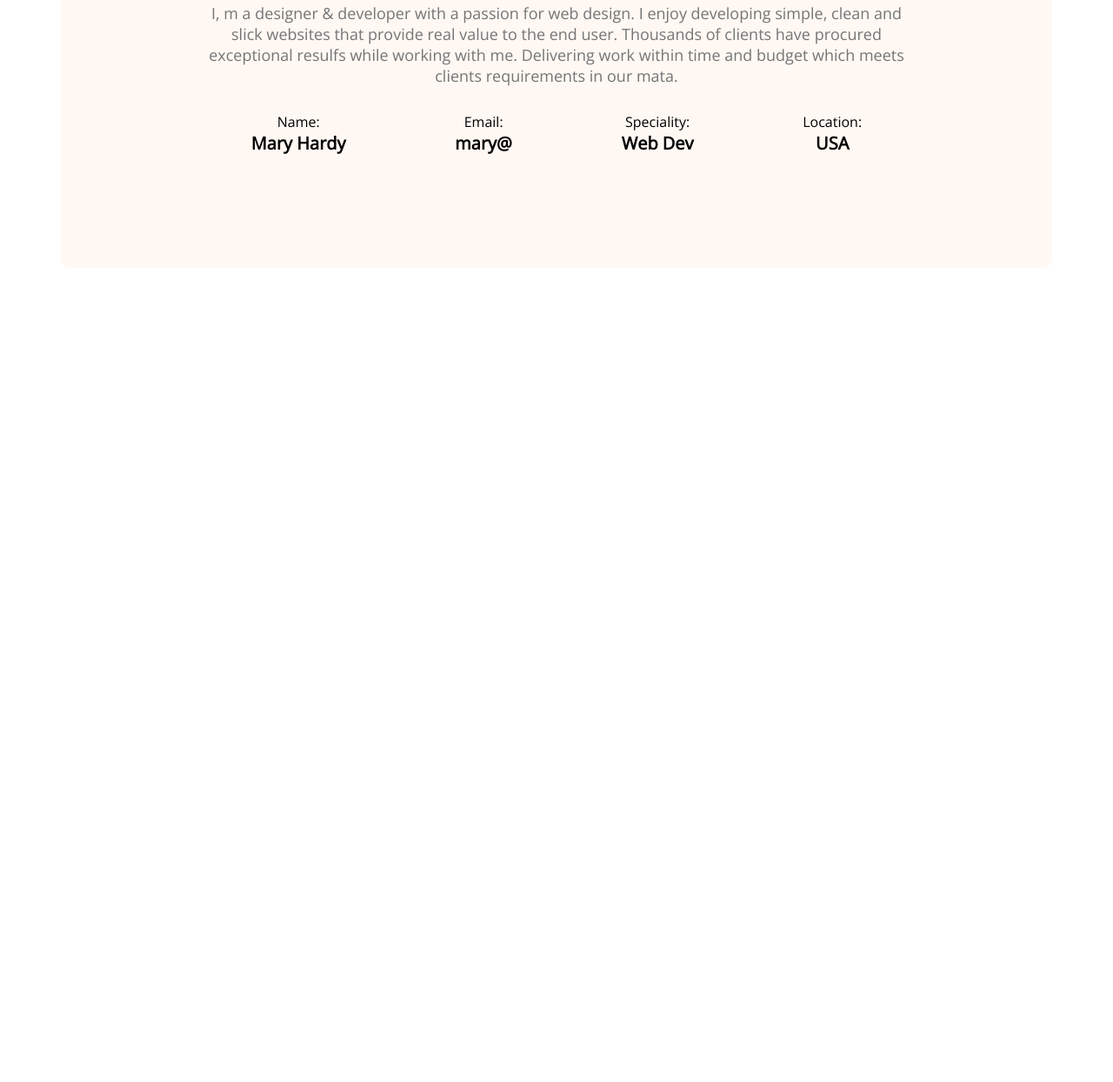
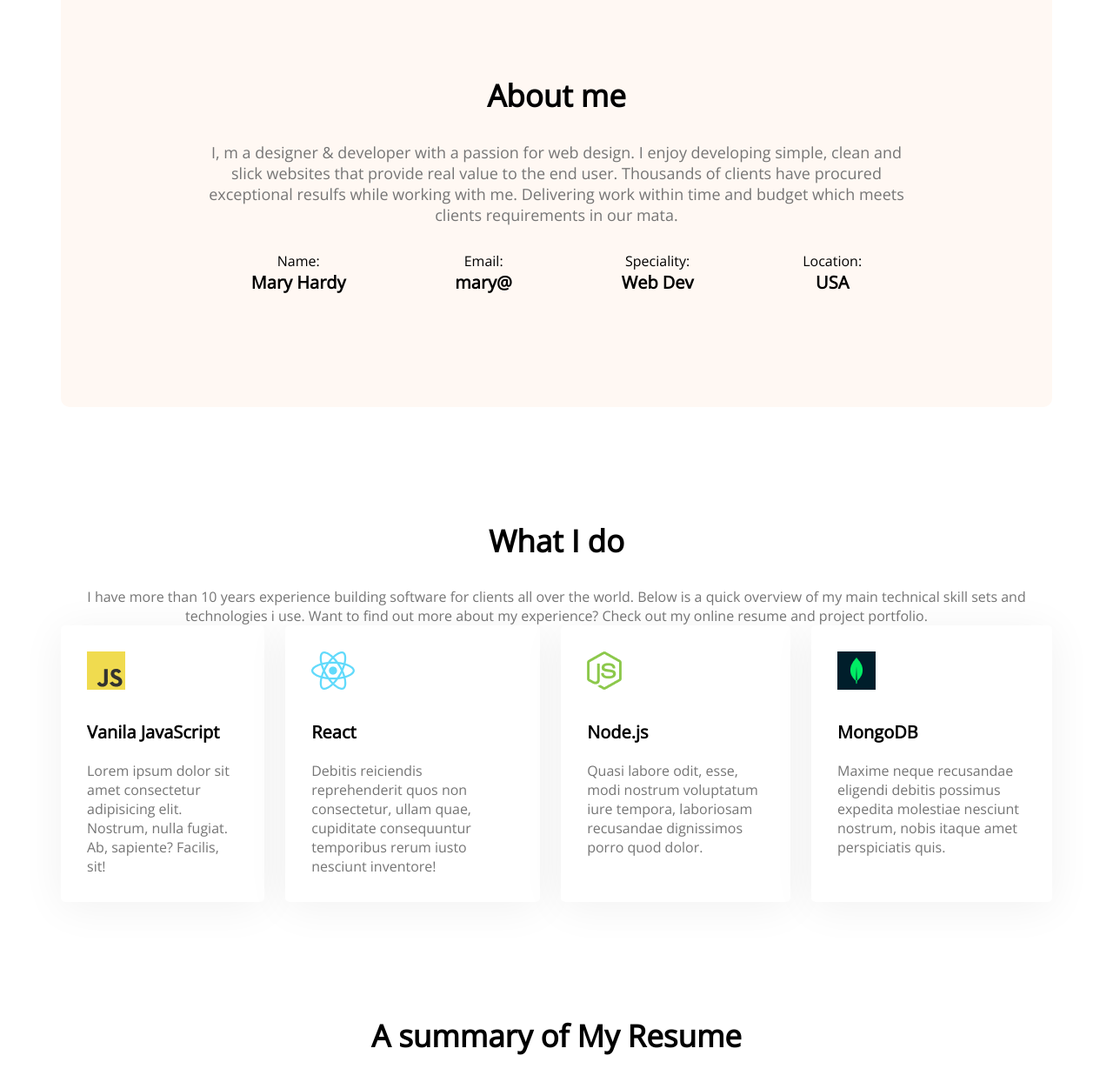
Before and after one commit to masudrana284/developer-portfolio, a plain HTML site: page index.html in a window 1280 px wide. Shown: the part 1074-2318 px from the top of the page at 87% size. Before the commit the page ends 1382 px from the top, so only its background shows below. Drawn offline with nearby package versions, Linux system fonts and the light colour scheme.

Commit message:
added main

```diff
--- a/index.html
+++ b/index.html
@@ -57,7 +57,36 @@
             </div>
         </section>
         <!-- what I do section -->
-
+        <section>
+            <h3 class="section-title">What I do</h3>
+            <p class="para">I have more than 10 years experience building software for clients all over the world. Below is a quick overview of my main technical skill sets and technologies i use. Want to find out more about my experience? Check out my online resume and project portfolio.</p>
+            <div class="skill-container">
+                <div class="skill">
+                    <img src="images/icons/js.png" alt="">
+                    <p class="image-title">Vanila JavaScript</p>
+                    <p class="skill-description">Lorem ipsum dolor sit amet consectetur adipisicing elit. Nostrum, nulla fugiat. Ab, sapiente? Facilis, sit!</p>
+                </div>
+                <div class="skill">
+                    <img src="images/icons/react.png" alt="">
+                    <p class="image-title">React</p>
+                    <p class="skill-description">Debitis reiciendis reprehenderit quos non consectetur, ullam quae, cupiditate consequuntur temporibus rerum iusto nesciunt inventore!</p>
+                </div>
+                <div class="skill">
+                    <img src="images/icons/nodejs.png" alt="">
+                    <p class="image-title">Node.js</p>
+                    <p class="skill-description">Quasi labore odit, esse, modi nostrum voluptatum iure tempora, laboriosam recusandae dignissimos porro quod dolor.</p>
+                </div>
+                <div class="skill">
+                    <img src="images/icons/mongo.png" alt="">
+                    <p class="image-title">MongoDB</p>
+                    <p class="skill-description">Maxime neque recusandae eligendi debitis possimus expedita molestiae nesciunt nostrum, nobis itaque amet perspiciatis quis.</p>
+                </div>
+            </div>
+        </section>
+        <!-- Resume section -->
+        <section class="resume">
+            <h3 class="section-title">A summary of My Resume</h3>
+        </section>
 
     </main>
     <footer>
--- a/styles/portfolio.css
+++ b/styles/portfolio.css
@@ -90,10 +90,11 @@ main {
 }
 
 .section-title {
-
+    text-align: center;
     margin-bottom: 30px;
     font-weight: 700;
     font-size: 35px;
+    margin-top: 130px;
 }
 
 .section-description {
@@ -102,15 +103,49 @@ main {
     font-weight: 400;
     margin-bottom: 30px;
 }
-.about-info-container{
+
+.about-info-container {
     display: flex;
     justify-content: space-around;
 }
-.info-tile{
+
+.info-tile {
     font-size: 20px;
     font-weight: 400;
 }
-.info-description{
+
+.info-description {
     font-size: 20px;
     font-weight: 700;
 }
+
+.skill-container {
+    display: flex;
+    gap: 24px;
+}
+.skill {
+    background: #FFFFFF;
+    box-shadow: 0px 6px 50px rgba(0, 0, 0, 0.06);
+    border-radius: 5px;
+    padding: 30px;
+}
+
+.image-title {
+    font-weight: 700;
+    font-size: 20px;
+    margin-bottom: 20px;
+
+}
+
+.skill-description {
+    color: #757575;
+}
+
+img {
+    margin-bottom: 30px;
+}
+.para{
+    text-align: center;
+    color: #757575;
+}
+/* Resume styles */
```
